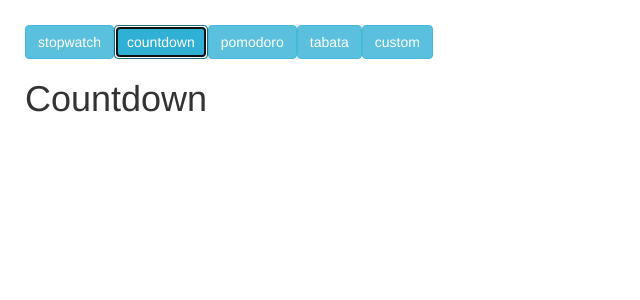
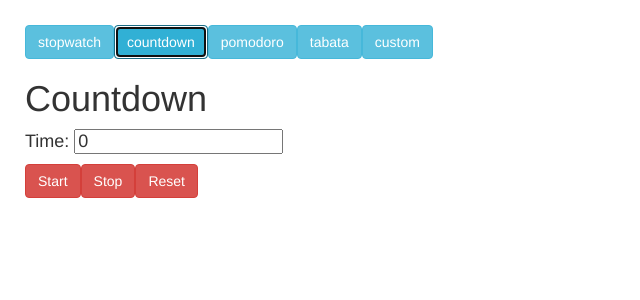
Before and after one commit to wcyjoyce/timer, a React (Create React App) app: page / in a window 1280 px wide. Both pictures are taken after a click on the button "countdown". Shown: the top 300 px of the page, without its empty margins (0-640 px from the left). Built offline with nearby package versions, Linux system fonts and the light colour scheme.

Commit message:
countdown timer done

```diff
--- a/src/components/app.jsx
+++ b/src/components/app.jsx
@@ -1,6 +1,7 @@
 import React, { Component } from "react";
 
 import Stopwatch from "./stopwatch.jsx";
+import Countdown from "./countdown.jsx";
 import Pomodoro from "./pomodoro.jsx";
 import Tabata from "./tabata.jsx";
 
@@ -19,7 +20,7 @@ class App extends Component {
       case "stopwatch":
         return <Stopwatch />
       case "countdown":
-        return <h1>Countdown</h1>
+        return <Countdown />
       case "pomodoro":
         return <Pomodoro />
       case "tabata":
--- /dev/null
+++ b/src/components/countdown.jsx
@@ -0,0 +1,52 @@
+import React, { Component } from "react";
+
+class Countdown extends Component {
+  state = { time: 0, started: false };
+
+  startCountdown = (event) => {
+    if (!this.state.started && this.state.time > 0) {
+      this.countdown = setInterval(
+        () => this.state.time === 0
+          ? (clearInterval(this.countdown), this.setState({ started: false }))
+          : this.setState({ time: this.state.time - 1 }),
+        1000 // 1-second intervals
+      );
+    this.setState({ started: true });
+    };
+  };
+
+  stopCountdown = (event) => {
+    this.setState({ started: false });
+    clearInterval(this.countdown);
+  };
+
+  resetCountdown = (event) => {
+    this.setState({ time: 25, started: false });
+    clearInterval(this.countdown);
+  };
+
+  handleInput = (event) => {
+    this.setState({ time: event.target.value });
+  };
+
+  render() {
+    console.log("countdown:");
+    console.log(this.state);
+
+    return (
+      <div className="countdown">
+        <h1>Countdown</h1>
+        <h4>
+          Time: <input type="text" pattern="[0-9]*" onChange={this.handleInput} value={this.state.time} />
+        </h4>
+        <div>
+          <button className="btn btn-danger" onClick={this.startCountdown}>Start</button>
+          <button className="btn btn-danger" onClick={this.stopCountdown}>Stop</button>
+          <button className="btn btn-danger" onClick={this.resetCountdown}>Reset</button>
+        </div>
+      </div>
+    );
+  };
+};
+
+export default Countdown;
```
